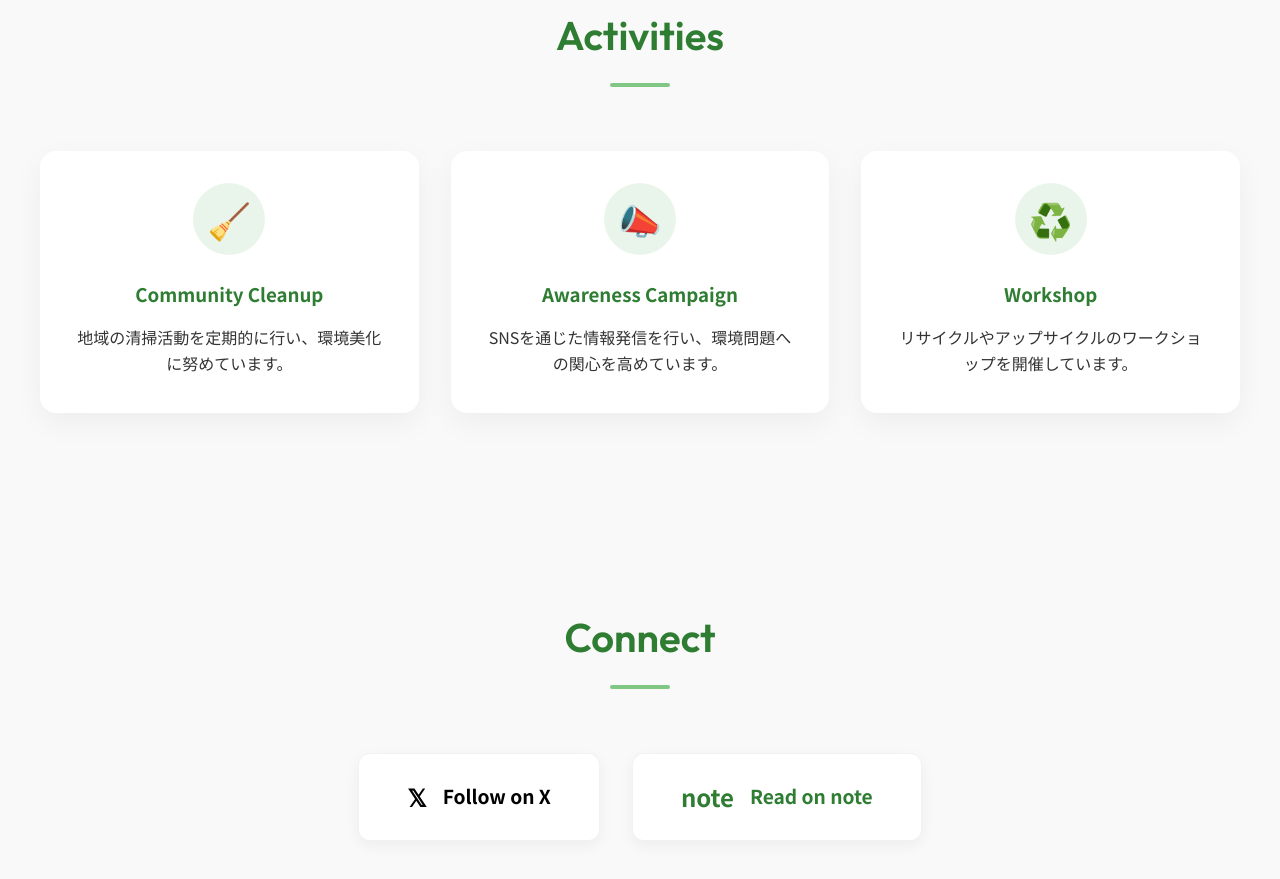
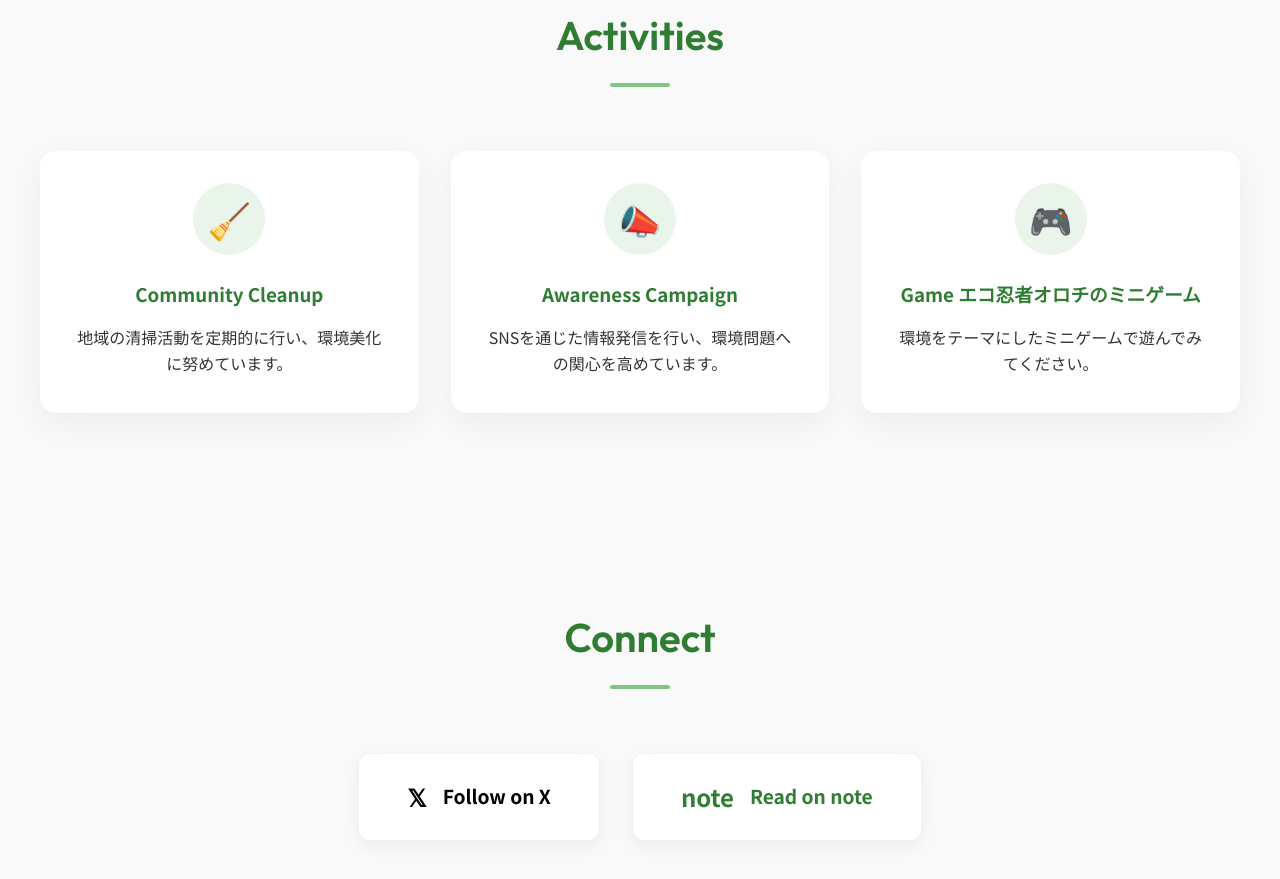
Before and after one commit to akihitoumezawa/ume-portfolio, a plain HTML site: page index.html in a window 1280 px wide. Shown: the part 1294-2173 px from the top of the page. Drawn offline with Linux system fonts and the light colour scheme.

Commit message:
Replace Workshop card with eco ninja mini-game link

```diff
--- a/index.html
+++ b/index.html
@@ -73,11 +73,11 @@
                         <h3>Awareness Campaign</h3>
                         <p>SNSを通じた情報発信を行い、環境問題への関心を高めています。</p>
                     </div>
-                    <div class="activity-card">
-                        <div class="activity-icon" aria-hidden="true">♻️</div>
-                        <h3>Workshop</h3>
-                        <p>リサイクルやアップサイクルのワークショップを開催しています。</p>
-                    </div>
+                    <a class="activity-card activity-link" href="https://claude.ai/code/artifact/fb2dbf84-88cd-4c0b-adf6-580a1a41cf9d" target="_blank" rel="noopener noreferrer">
+                        <div class="activity-icon" aria-hidden="true">🎮</div>
+                        <h3>Game エコ忍者オロチのミニゲーム</h3>
+                        <p>環境をテーマにしたミニゲームで遊んでみてください。</p>
+                    </a>
                 </div>
             </div>
         </section>
--- a/style.css
+++ b/style.css
@@ -226,6 +226,11 @@ ul {
     border-bottom-color: var(--primary-color);
 }
 
+.activity-link {
+    display: block;
+    cursor: pointer;
+}
+
 .activity-icon {
     width: 72px;
     height: 72px;
```
